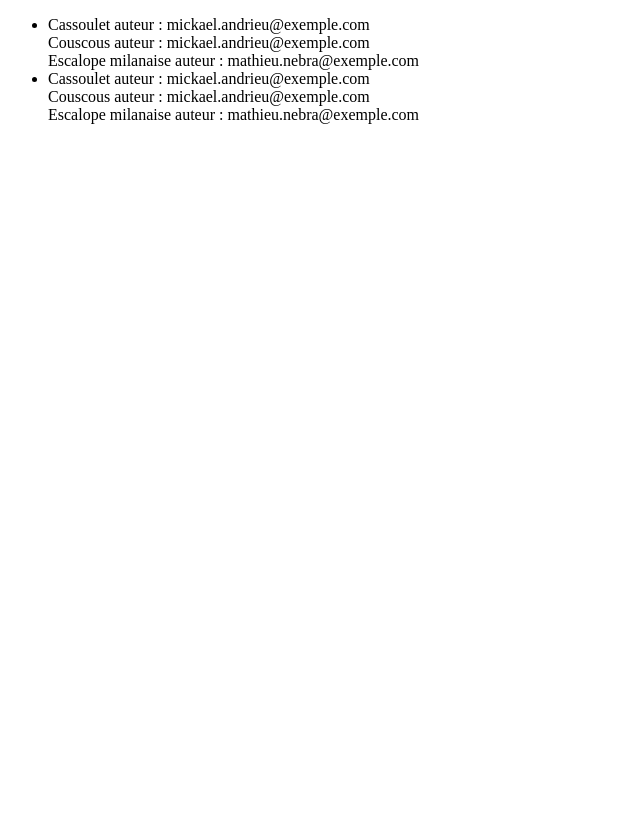
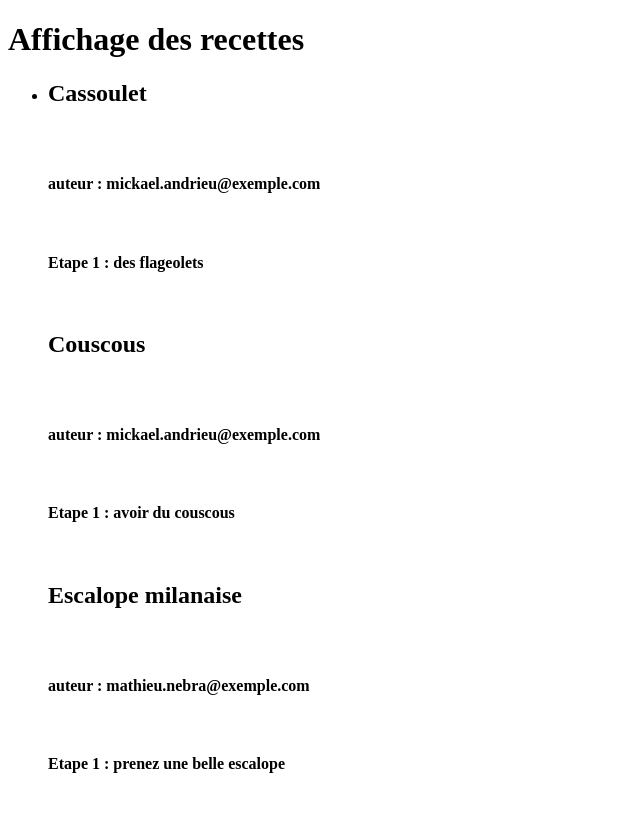
Before and after one commit to Cherifaaa/php-mysql, a PHP site: page /AfficherRecettes.php in a window 1280 px wide. Shown: the whole page, without its empty margins (0-640 px from the left). Before the commit the page ends 124 px from the top, so only its background shows below. Run offline with PHP 8.4, Linux system fonts and the light colour scheme.

Commit message:
Les tableaux associatifs

```diff
--- a/AfficherRecettes.php
+++ b/AfficherRecettes.php
@@ -5,35 +5,35 @@
  <!DOCTYPE html>
  <html>
  <head>
- <title>Affichage des recettes</title>
+ <h1>Affichage des recettes</h1>
  </head>
  <body>
  <ul>
- <?php for ($lines = 0; $lines <= 1; $lines++): ?>
+ <?php for ($lines = 0; $lines < 1; $lines++): ?>
  <li>
  <?php
 $recipes = [
 [
 'title' => 'Cassoulet',
-'recipe' => '',
+'recipe' => 'Etape 1 : des flageolets',
 'author' => 'mickael.andrieu@exemple.com',
 'is_enabled' => true,
 ],
 [
 'title' => 'Couscous',
-'recipe' => '',
+'recipe' => 'Etape 1 : avoir du couscous',
 'author' => 'mickael.andrieu@exemple.com',
 'is_enabled' => false,
 ],
 [
 'title' => 'Escalope milanaise',
-'recipe' => '',
+'recipe' => 'Etape 1 : prenez une belle escalope',
 'author' => 'mathieu.nebra@exemple.com',
 'is_enabled' => true,
 ]
 ];
 foreach($recipes as $recipe) {
-echo $recipe['title'] . ' auteur : ' . $recipe['author'] . '<br>';
+echo '<h2>' .$recipe['title'] .'<h2/>' . '<br>' .'<h4>' . ' auteur : ' . $recipe['author'] . '</h4>' .'<br>' .'<h4>' .  $recipe['recipe'] . '</h4>' . '<br>';
 }?>
  </li>
  <?php endfor; ?>
```
